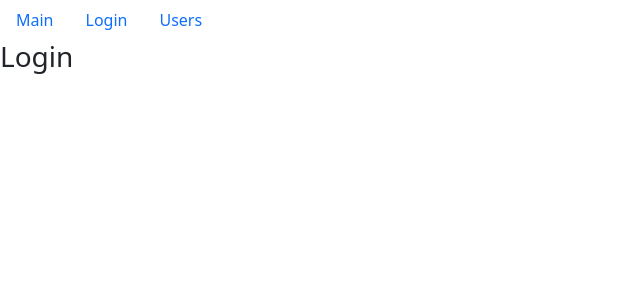
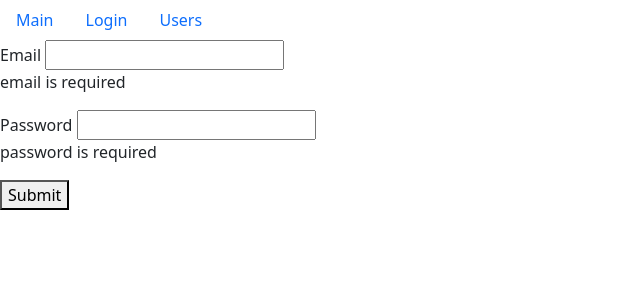
Before and after one commit to Alex-g-h/fast-company, a React (Create React App) app: page /login in a window 1280 px wide. Shown: the top 300 px of the page, without its empty margins (0-640 px from the left). Built offline with nearby package versions, Linux system fonts and the light colour scheme.

Commit message:
Lesson 9. Forms + simple validation

```diff
--- /dev/null
+++ b/src/app/components/textField.jsx
@@ -0,0 +1,33 @@
+import React from "react";
+import PropTypes from "prop-types";
+
+const TextField = ({ label, type, name, value, onChange, error }) => {
+  return (
+    <div>
+      <label htmlFor={name}>{label}</label>{" "}
+      <input
+        type={type}
+        id={name}
+        name={name}
+        value={value}
+        onChange={onChange}
+      />
+      {error && <p>{error}</p>}
+    </div>
+  );
+};
+
+TextField.defaultProps = {
+  type: "text"
+};
+
+TextField.propTypes = {
+  label: PropTypes.string.isRequired,
+  type: PropTypes.string,
+  name: PropTypes.string.isRequired,
+  value: PropTypes.string.isRequired,
+  onChange: PropTypes.func.isRequired,
+  error: PropTypes.string
+};
+
+export default TextField;
--- a/src/app/layouts/login.jsx
+++ b/src/app/layouts/login.jsx
@@ -1,9 +1,63 @@
-import React from "react";
+import React, { useState, useEffect } from "react";
+import TextField from "../components/textField";
 
 const Login = () => {
-  return (<>
-    <h3>Login</h3>
-  </>);
+  const [data, setData] = useState({ email: "", password: "" });
+  const [errors, setErrors] = useState({});
+
+  const handleChange = ({ target }) => {
+    setData((prevData) => ({
+      ...prevData,
+      [target.name]: target.value
+    }));
+  };
+
+  useEffect(() => {
+    validate();
+  }, [data]);
+
+  const validate = () => {
+    const errors = {};
+    for (const fieldName in data) {
+      if (data[fieldName].trim() === "") {
+        errors[fieldName] = `${fieldName} is required`;
+      }
+    }
+    setErrors(errors);
+    return Object.keys(errors).length === 0;
+  };
+
+  const handleSubmit = (e) => {
+    e.preventDefault(); // prevent page reload
+
+    // validation
+    const isValid = validate();
+    if (!isValid) return;
+
+    console.log(data);
+  };
+
+  return (
+    <form onSubmit={handleSubmit}>
+      <TextField
+        label="Email"
+        type="email"
+        name="email"
+        value={data.email}
+        onChange={handleChange}
+        error={errors.email}
+      />
+      <TextField
+        label="Password"
+        type="password"
+        name="password"
+        value={data.password}
+        onChange={handleChange}
+        error={errors.password}
+      />
+      <button type="submit">Submit</button>
+    </form>
+  );
 };
 
 export default Login;
```
Also changed, not shown: 1 other file (tests, documents, lock files or other folders).
